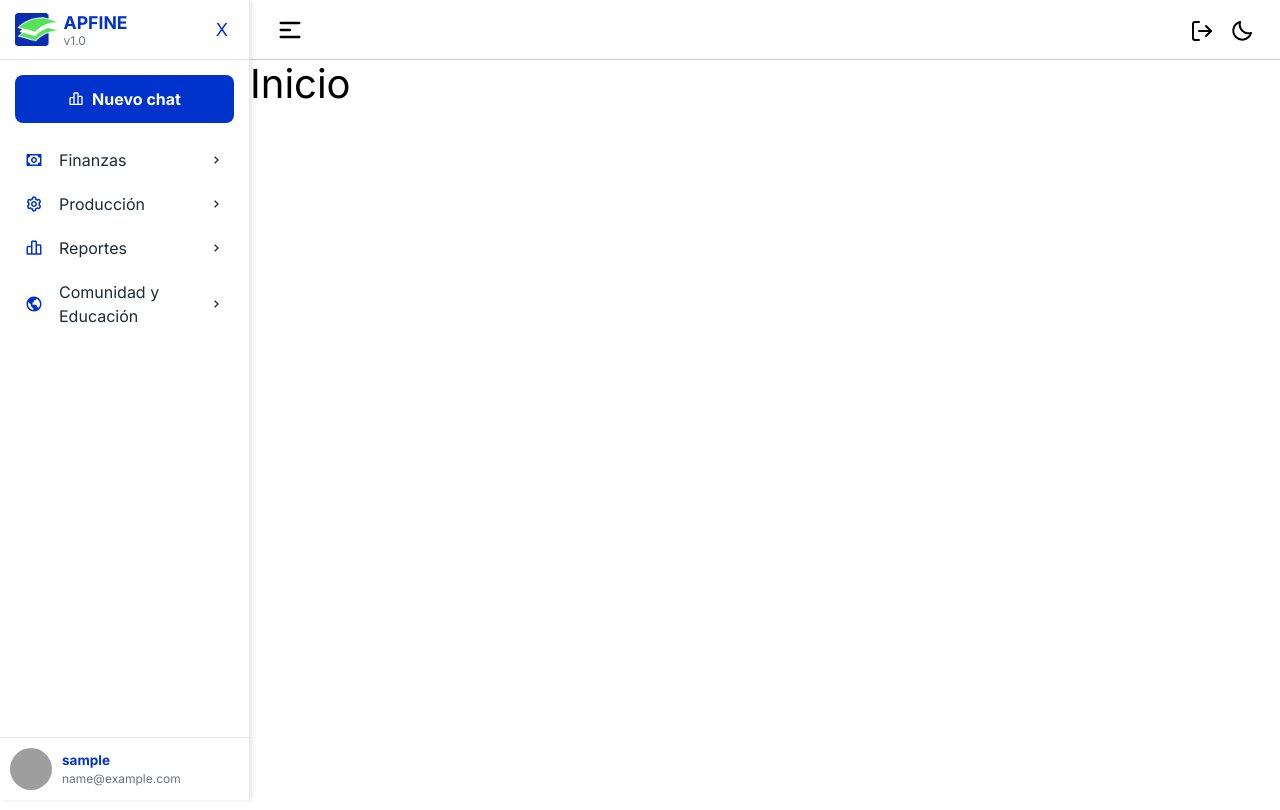
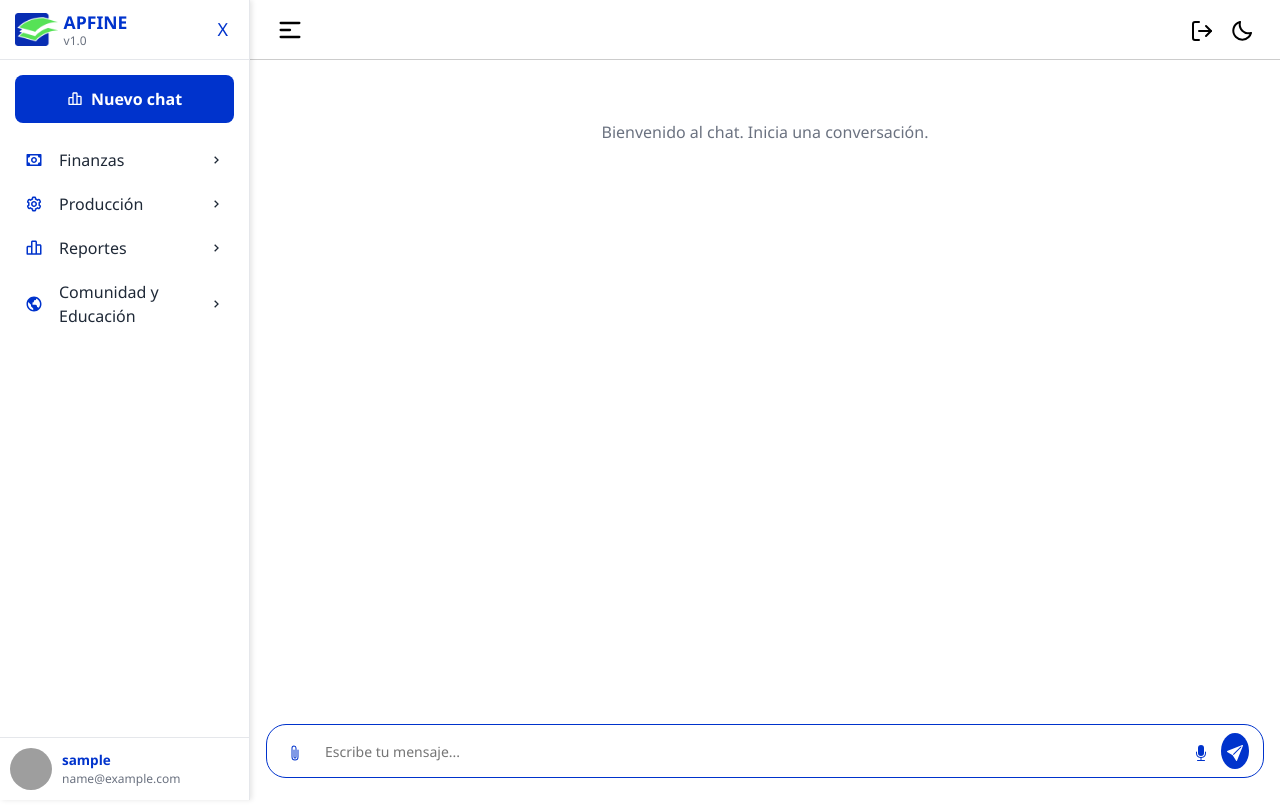
Before and after one commit to diedrizon/apfine, a React (Vite) app: page /inicio in a window 1280 px wide. Built offline with nearby package versions, Linux system fonts and the light colour scheme; no server answers; the database is empty; sample sign-in values are in the browser's storage; grey boxes are pictures that could not be loaded.

Commit message:
:lipstick: Interfaz visual de la parte del chat de inicio

```diff
--- a/src/Styles/Inicio.css
+++ b/src/Styles/Inicio.css
@@ -1,21 +1,134 @@
-.App {
+/* Fondo base general */
+html, body {
+  margin: 0;
+  padding: 0;
+  height: 100dvh;
+  overflow: hidden;
+  background-color: var(--background); /* Aplica fondo dinámico */
+  font-family: 'Segoe UI', sans-serif;
+}
+
+/* Variables para modo claro */
+body.light-mode {
+  --background: #ffffff;
+  --icon-color: #0033cc;      /* Color para íconos en modo claro */
+  --input-border-color: #0033cc; /* Borde azul para la caja en modo claro */
+}
+
+/* Variables para modo oscuro */
+body.dark-mode {
+  --background: #1c1f2a; /* Puedes ajustar este valor */
+  --icon-color: #39d65c;      /* Color para íconos en modo oscuro */
+  --input-border-color: #39d65c; /* Borde verde para la caja en modo oscuro */
+}
+
+/* Contenedor general del chat */
+.chat-wrapper {
+  height: calc(100dvh - 50px); /* Altura útil, considerando header */
   display: flex;
   flex-direction: column;
-  min-height: 100vh;
+  background-color: var(--background); /* Fondo uniforme modo claro/oscuro */
 }
 
-.main {
-  margin-top: 60px;
-  transition: margin-left 0.3s ease;
-  margin-left: 0;
+/* Contenedor que organiza mensajes + caja */
+.chat-container {
+  flex: 1;
+  display: flex;
+  flex-direction: column;
+  justify-content: space-between;
+  background-color: var(--background); /* Asegura mismo fondo detrás de la caja */
 }
 
-.main.sidebar-open {
-  margin-left: 270px;
+/* Área de mensajes */
+.chat-messages {
+  flex: 1;
+  overflow-y: auto;
+  padding: 20px;
+  background-color: var(--card-bg);
+  border-radius: 4px;
 }
 
-@media (max-width: 768px) {
-  .main.sidebar-open {
-    margin-left: 0;
-  }
+/* Mensaje inicial */
+.mensaje-placeholder {
+  color: var(--text-secondary);
+  text-align: center;
+  margin-top: 40px;
 }
+
+/* Contenedor de la caja (zona inferior del chat) */
+.chat-footer-container {
+  background-color: var(--background);
+  padding: 0 0 32px;
+}
+
+/* Caja de entrada redondeada tipo ChatGPT */
+.chat-input-bar {
+  display: flex;
+  align-items: center;
+  padding: 8px 14px;
+  margin-inline: 16px;
+  background-color: var(--card-bg);
+  border: 1px solid var(--input-border-color); /* Usa la variable actualizada */
+  border-radius: 20px;
+  gap: 6px;
+  transition: border 0.2s ease;
+}
+
+/* Textarea autoexpandible */
+.chat-textarea {
+  flex: 1;
+  resize: none;
+  overflow-y: auto; /* Permite que aparezca scroll vertical al exceder el max-height */
+  background: transparent;
+  color: var(--text-primary);
+  border: none;
+  font-size: 14px;
+  padding: 6px 10px;
+  padding-right: 20px; /* Espacio extra a la derecha para el scrollbar */
+  border-radius: 16px;
+  outline: none;
+  max-height: 120px;
+  scrollbar-width: thin;
+  scrollbar-color: var(--input-border-color) var(--card-bg);
+}
+
+/* Personalización de la barra de scroll en el textarea */
+.chat-textarea::-webkit-scrollbar {
+  width: 8px;
+}
+
+.chat-textarea::-webkit-scrollbar-track {
+  background: var(--card-bg); /* Usamos el fondo de la tarjeta para integrarlo */
+}
+
+.chat-textarea::-webkit-scrollbar-thumb {
+  background-color: var(--input-border-color); /* O usa otra variable, según tus preferencias */
+  border-radius: 10px;
+}
+
+/* Botones con íconos */
+.icon-btn {
+  background: none;
+  border: none;
+  color: var(--icon-color); /* Asigna el color de ícono según el modo */
+  font-size: 16px;
+  padding: 6px;
+  cursor: pointer;
+  border-radius: 50%;
+  transition: background-color 0.2s ease;
+}
+
+/* Hover visual para íconos */
+.icon-btn:hover {
+  background-color: var(--hover-bg);
+}
+
+/* Botón enviar con color principal */
+.icon-btn.enviar {
+  background-color: var(--primary);
+  color: #fff;
+}
+
+.icon-btn.enviar:hover {
+  background-color: var(--primary-hover);
+}
--- a/src/components/Panel.jsx
+++ b/src/components/Panel.jsx
@@ -95,7 +95,7 @@ function Panel({ isSidebarOpen, toggleSidebar }) {
         </div>
 
         <div className="sidebar-body">
-          <button className="new-chat-btn">
+          <button className="new-chat-btn" onClick={() => handleNavigate("/inicio")}>
             <BiBarChartAlt2 /> Nuevo chat
           </button>
 
--- a/src/styles/Inicio.css
+++ b/src/styles/Inicio.css
@@ -1,21 +1,134 @@
-.App {
+/* Fondo base general */
+html, body {
+  margin: 0;
+  padding: 0;
+  height: 100dvh;
+  overflow: hidden;
+  background-color: var(--background); /* Aplica fondo dinámico */
+  font-family: 'Segoe UI', sans-serif;
+}
+
+/* Variables para modo claro */
+body.light-mode {
+  --background: #ffffff;
+  --icon-color: #0033cc;      /* Color para íconos en modo claro */
+  --input-border-color: #0033cc; /* Borde azul para la caja en modo claro */
+}
+
+/* Variables para modo oscuro */
+body.dark-mode {
+  --background: #1c1f2a; /* Puedes ajustar este valor */
+  --icon-color: #39d65c;      /* Color para íconos en modo oscuro */
+  --input-border-color: #39d65c; /* Borde verde para la caja en modo oscuro */
+}
+
+/* Contenedor general del chat */
+.chat-wrapper {
+  height: calc(100dvh - 50px); /* Altura útil, considerando header */
   display: flex;
   flex-direction: column;
-  min-height: 100vh;
+  background-color: var(--background); /* Fondo uniforme modo claro/oscuro */
 }
 
-.main {
-  margin-top: 60px;
-  transition: margin-left 0.3s ease;
-  margin-left: 0;
+/* Contenedor que organiza mensajes + caja */
+.chat-container {
+  flex: 1;
+  display: flex;
+  flex-direction: column;
+  justify-content: space-between;
+  background-color: var(--background); /* Asegura mismo fondo detrás de la caja */
 }
 
-.main.sidebar-open {
-  margin-left: 270px;
+/* Área de mensajes */
+.chat-messages {
+  flex: 1;
+  overflow-y: auto;
+  padding: 20px;
+  background-color: var(--card-bg);
+  border-radius: 4px;
 }
 
-@media (max-width: 768px) {
-  .main.sidebar-open {
-    margin-left: 0;
-  }
+/* Mensaje inicial */
+.mensaje-placeholder {
+  color: var(--text-secondary);
+  text-align: center;
+  margin-top: 40px;
 }
+
+/* Contenedor de la caja (zona inferior del chat) */
+.chat-footer-container {
+  background-color: var(--background);
+  padding: 0 0 32px;
+}
+
+/* Caja de entrada redondeada tipo ChatGPT */
+.chat-input-bar {
+  display: flex;
+  align-items: center;
+  padding: 8px 14px;
+  margin-inline: 16px;
+  background-color: var(--card-bg);
+  border: 1px solid var(--input-border-color); /* Usa la variable actualizada */
+  border-radius: 20px;
+  gap: 6px;
+  transition: border 0.2s ease;
+}
+
+/* Textarea autoexpandible */
+.chat-textarea {
+  flex: 1;
+  resize: none;
+  overflow-y: auto; /* Permite que aparezca scroll vertical al exceder el max-height */
+  background: transparent;
+  color: var(--text-primary);
+  border: none;
+  font-size: 14px;
+  padding: 6px 10px;
+  padding-right: 20px; /* Espacio extra a la derecha para el scrollbar */
+  border-radius: 16px;
+  outline: none;
+  max-height: 120px;
+  scrollbar-width: thin;
+  scrollbar-color: var(--input-border-color) var(--card-bg);
+}
+
+/* Personalización de la barra de scroll en el textarea */
+.chat-textarea::-webkit-scrollbar {
+  width: 8px;
+}
+
+.chat-textarea::-webkit-scrollbar-track {
+  background: var(--card-bg); /* Usamos el fondo de la tarjeta para integrarlo */
+}
+
+.chat-textarea::-webkit-scrollbar-thumb {
+  background-color: var(--input-border-color); /* O usa otra variable, según tus preferencias */
+  border-radius: 10px;
+}
+
+/* Botones con íconos */
+.icon-btn {
+  background: none;
+  border: none;
+  color: var(--icon-color); /* Asigna el color de ícono según el modo */
+  font-size: 16px;
+  padding: 6px;
+  cursor: pointer;
+  border-radius: 50%;
+  transition: background-color 0.2s ease;
+}
+
+/* Hover visual para íconos */
+.icon-btn:hover {
+  background-color: var(--hover-bg);
+}
+
+/* Botón enviar con color principal */
+.icon-btn.enviar {
+  background-color: var(--primary);
+  color: #fff;
+}
+
+.icon-btn.enviar:hover {
+  background-color: var(--primary-hover);
+}
--- a/src/views/Inicio.jsx
+++ b/src/views/Inicio.jsx
@@ -1,10 +1,54 @@
-import React from "react";
+import React, { useState } from "react";
 import "../styles/Inicio.css";
+import { BsPaperclip, BsMicFill, BsSendFill } from "react-icons/bs";
 
 const Inicio = () => {
+  const [mensaje, setMensaje] = useState("");
+
+  const handleInputChange = (e) => {
+    setMensaje(e.target.value);
+    e.target.style.height = "auto";
+    e.target.style.height = e.target.scrollHeight + "px";
+  };
+
+  const handleEnviar = () => {
+    if (mensaje.trim() !== "") {
+      console.log("Mensaje enviado:", mensaje);
+      setMensaje("");
+    }
+  };
+
   return (
-    <div className="inicio-container">
-      <h1>Inicio</h1>
+    <div className="chat-wrapper">
+      <div className="chat-container">
+        <div className="chat-messages">
+          <p className="mensaje-placeholder">Bienvenido al chat. Inicia una conversación.</p>
+        </div>
+
+        <div className="chat-footer-container">
+          <div className="chat-input-bar">
+            <button className="icon-btn" title="Adjuntar archivo">
+              <BsPaperclip />
+            </button>
+
+            <textarea
+              className="chat-textarea"
+              placeholder="Escribe tu mensaje..."
+              value={mensaje}
+              onChange={handleInputChange}
+              rows={1}
+            />
+
+            <button className="icon-btn" title="Hablar">
+              <BsMicFill />
+            </button>
+
+            <button className="icon-btn enviar" title="Enviar" onClick={handleEnviar}>
+              <BsSendFill />
+            </button>
+          </div>
+        </div>
+      </div>
     </div>
   );
 };
```
